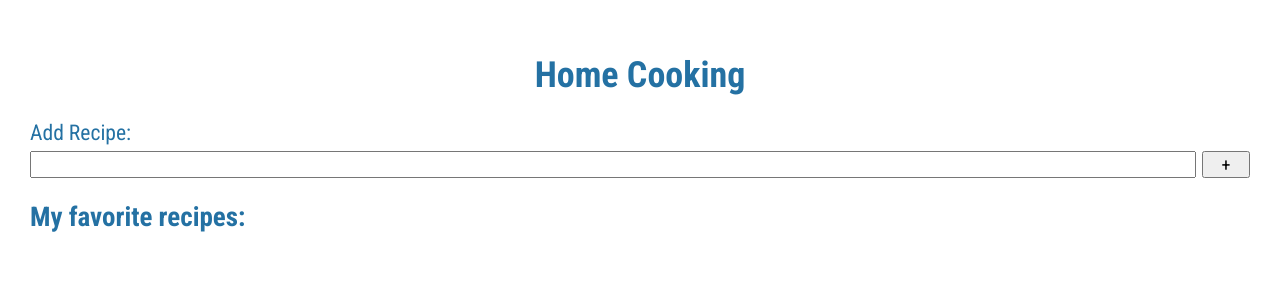
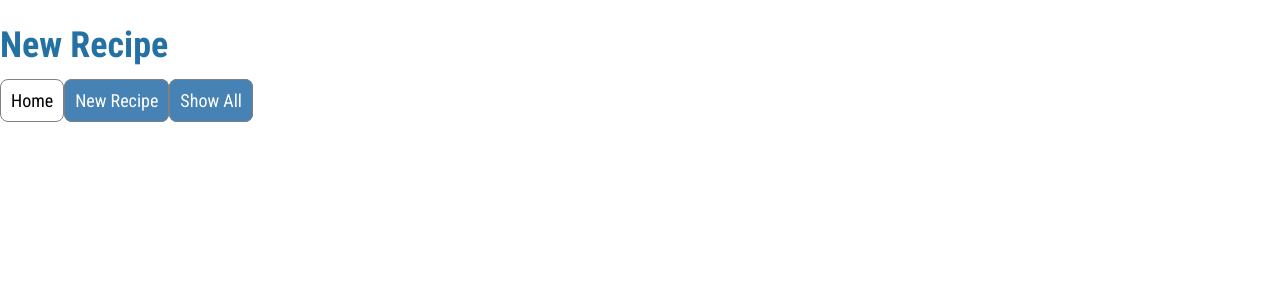
Before and after one commit to QuanXuuu/Capstone-project, a React (Create React App) app: page /recipes/new in a window 1280 px wide. Shown: the top 300 px of the page. Built offline with nearby package versions, Linux system fonts and the light colour scheme.

Commit message:
Add router

```diff
--- a/src/App.js
+++ b/src/App.js
@@ -1,51 +1,19 @@
-import {nanoid} from 'nanoid';
-import {useState, useEffect} from 'react';
-import styled from 'styled-components';
+import {Routes, Route} from 'react-router-dom';
 
-import RecipeForm from './componets/RecipeForm/RecipeForm.js';
-import {getFromLocal, setToLocal} from './lib/localStorage.js';
+import Navigation from './components/Navigation';
+import Home from './pages/Home';
+import RecipeCreate from './pages/RecipeCreate';
+import RecipeView from './pages/RecipeView';
 
 export default function App() {
-  const [recipes, setRecipes] = useState(getFromLocal('recipes') ?? []);
-  const newRecipe = {
-    id: nanoid(),
-  };
-
-  useEffect(() => setToLocal('recipes', recipes), [recipes]);
-
-  function addRecipe(description) {
-    setRecipes([...recipes, description]);
-  }
-
   return (
-    <Container>
-      <Headline>Home Cooking</Headline>
-      <RecipeForm onCreateRecipe={addRecipe} />
-
-      <h2>My favorite recipes:</h2>
-      <Scroller>
-        {recipes.map((newRecipe, id) => (
-          <RecipeItem key={id}>{newRecipe}</RecipeItem>
-        ))}
-      </Scroller>
-    </Container>
+    <>
+      <Routes>
+        <Route path="/" element={<Home />} />
+        <Route path="/recipes/new" element={<RecipeCreate />} />
+        <Route path="/recipes" element={<RecipeView />} />
+      </Routes>
+      <Navigation />
+    </>
   );
 }
-
-const Container = styled.main`
-  padding: 30px;
-`;
-
-const Headline = styled.h1`
-  text-align: center;
-`;
-
-const Scroller = styled.ul`
-  height: 100%;
-  overflow-y: auto;
-`;
-
-const RecipeItem = styled.li`
-  word-wrap: anywhere;
-  list-style: none;
-`;
--- /dev/null
+++ b/src/components/Navigation.js
@@ -0,0 +1,25 @@
+import {NavLink} from 'react-router-dom';
+import styled from 'styled-components';
+
+export default function Navigation() {
+  return (
+    <nav>
+      <LinkButton to="/">Home</LinkButton>
+      <LinkButton to="/recipes/new">New Recipe</LinkButton>
+      <LinkButton to="/recipes">Show All</LinkButton>
+    </nav>
+  );
+}
+
+const LinkButton = styled(NavLink)`
+  padding: 10px;
+  text-decoration: none;
+  border: 1px solid grey;
+  border-radius: 8px;
+  color: black;
+
+  &.active {
+    background-color: rgb(70, 130, 180);
+    color: white;
+  }
+`;
--- a/src/componets/RecipeForm/RecipeForm.js
+++ b/src/components/RecipeForm/RecipeForm.js
@@ -17,10 +17,10 @@ export default function RecipeForm({onCreateRecipe}) {
   function handleSubmit(event) {
     event.preventDefault();
     const form = event.target;
-    const description = form.elements.recipe.value.trim();
+    const recipeName = form.elements.recipe.value.trim();
 
-    if (description.length > 0) {
-      onCreateRecipe(description);
+    if (recipeName.length > 0) {
+      onCreateRecipe(recipeName);
     }
     form.reset();
     form.focus();
--- a/src/index.js
+++ b/src/index.js
@@ -1,5 +1,6 @@
 import React from 'react';
 import ReactDOM from 'react-dom/client';
+import {BrowserRouter} from 'react-router-dom';
 
 import App from './App';
 import GlobalStyles from './GlobalStyles.js';
@@ -8,8 +9,10 @@ import reportWebVitals from './reportWebVitals';
 const root = ReactDOM.createRoot(document.getElementById('root'));
 root.render(
   <React.StrictMode>
-    <GlobalStyles />
-    <App />
+    <BrowserRouter>
+      <GlobalStyles />
+      <App />
+    </BrowserRouter>
   </React.StrictMode>
 );
 
--- /dev/null
+++ b/src/pages/Home.js
@@ -0,0 +1,48 @@
+import {nanoid} from 'nanoid';
+import {useState, useEffect} from 'react';
+import styled from 'styled-components';
+
+import RecipeForm from '../components/RecipeForm/RecipeForm.js';
+import {getFromLocal, setToLocal} from '../lib/localStorage.js';
+
+export default function Home() {
+  const [recipes, setRecipes] = useState(getFromLocal('recipes') ?? []);
+
+  useEffect(() => setToLocal('recipes', recipes), [recipes]);
+
+  function addRecipe(recipe) {
+    setRecipes([...recipes, {id: nanoid(), name: recipe}]);
+  }
+
+  return (
+    <Container>
+      <Headline>Home Cooking</Headline>
+      <RecipeForm onCreateRecipe={addRecipe} />
+
+      <h2>My favorite recipes:</h2>
+      <Scroller>
+        {recipes.map((recipe, id) => (
+          <RecipeItem key={id}>{recipe.name}</RecipeItem>
+        ))}
+      </Scroller>
+    </Container>
+  );
+}
+
+const Container = styled.main`
+  padding: 30px;
+`;
+
+const Headline = styled.h1`
+  text-align: center;
+`;
+
+const Scroller = styled.ul`
+  height: 100%;
+  overflow-y: auto;
+`;
+
+const RecipeItem = styled.li`
+  word-wrap: anywhere;
+  list-style: none;
+`;
--- /dev/null
+++ b/src/pages/RecipeCreate.js
@@ -0,0 +1,7 @@
+export default function RecipeCreate() {
+  return (
+    <>
+      <h1>New Recipe</h1>
+    </>
+  );
+}
--- /dev/null
+++ b/src/pages/RecipeView.js
@@ -0,0 +1,7 @@
+export default function RecipeView() {
+  return (
+    <>
+      <h1>Recipe View</h1>
+    </>
+  );
+}
```
Also changed, not shown: src/components/RecipeForm/ScreenReaderOnly.js (renamed from src/componets/RecipeForm/ScreenReaderOnly.js), 2 other files (tests, documents, lock files or other folders).
